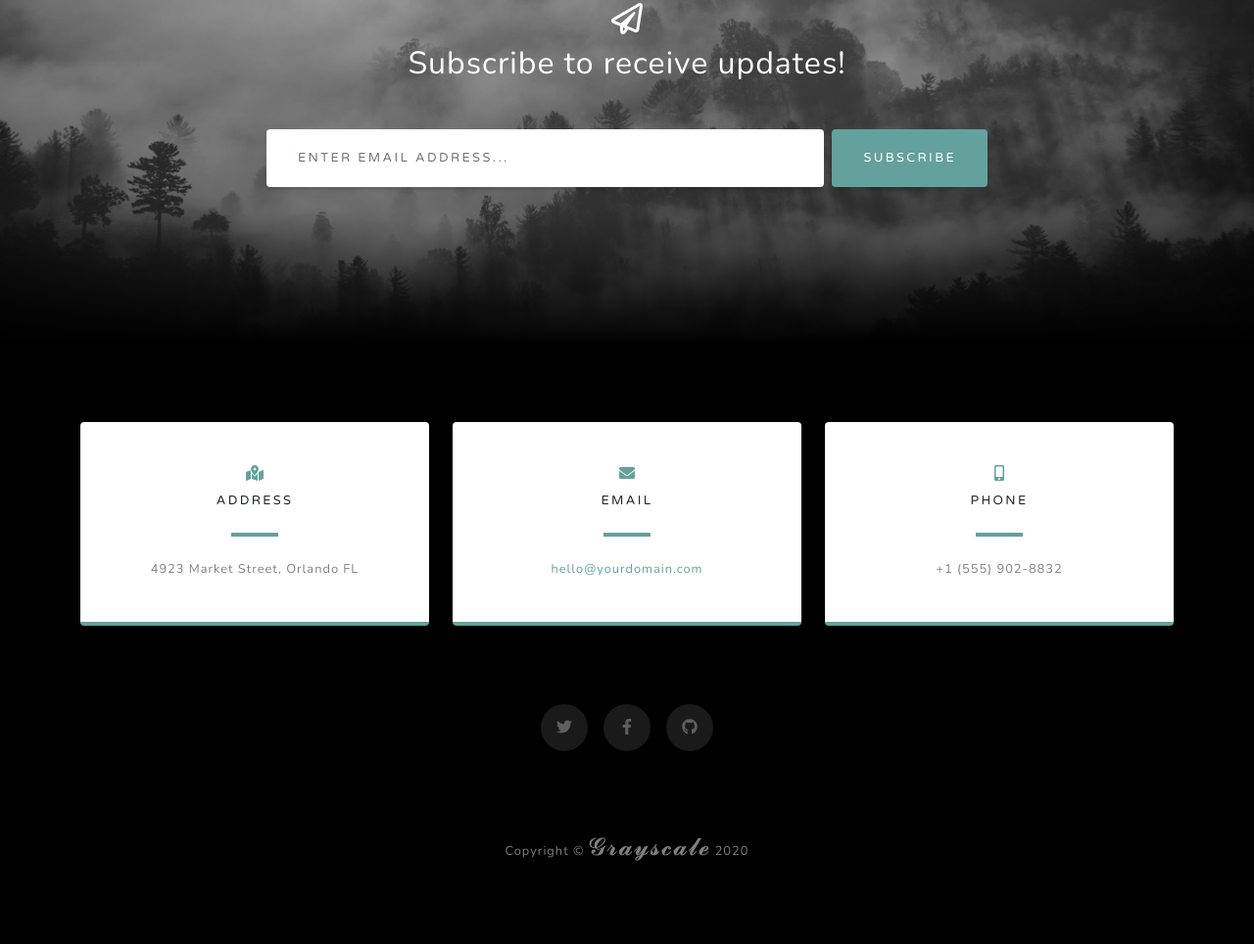
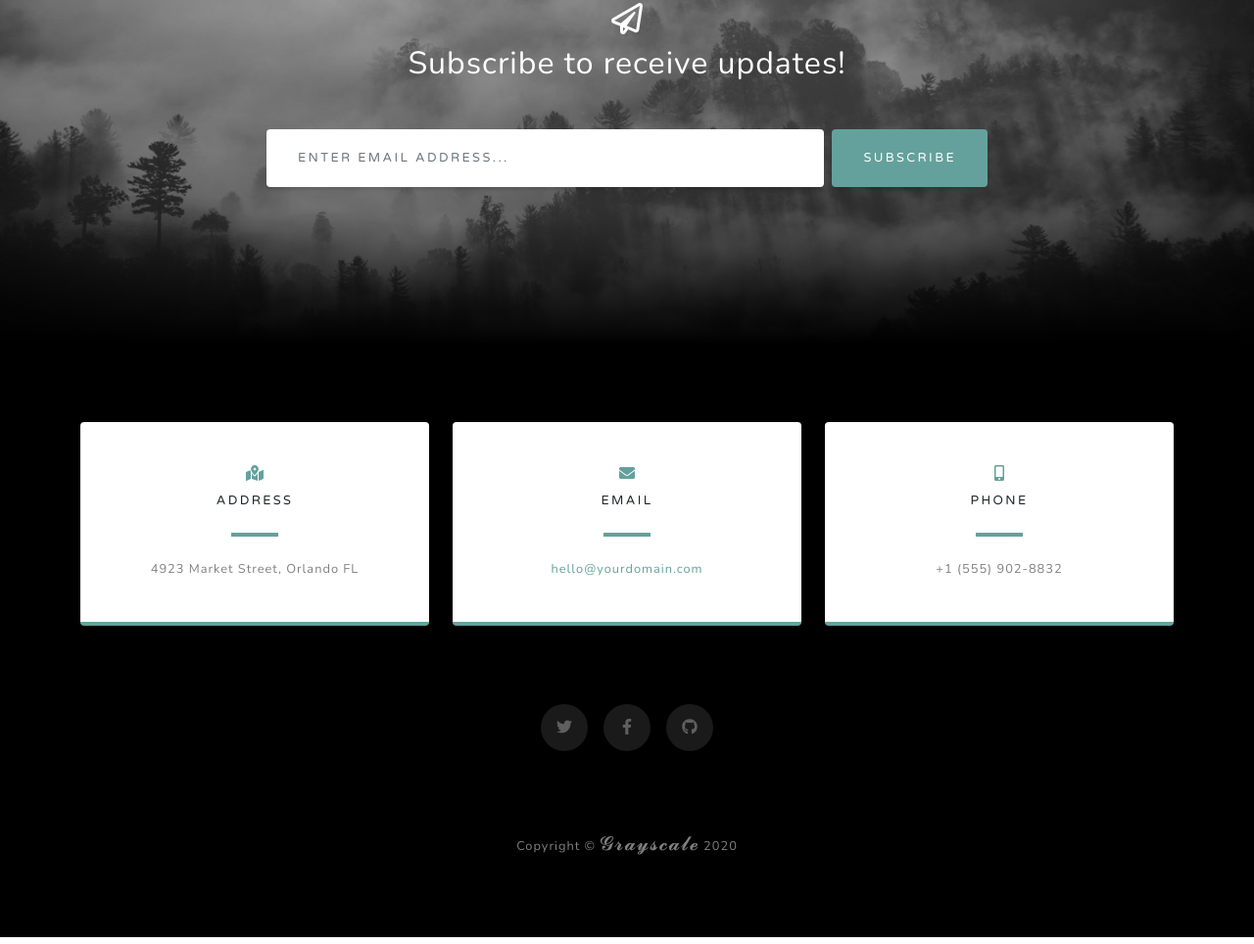
Before and after one commit to Toluene11/Grayscale, a plain HTML site: page index.html in a window 1280 px wide. Shown: the part 3277-4241 px from the top of the page at 98% size. Drawn offline with nearby package versions, Linux system fonts and the light colour scheme.

Commit message:
Update index.html

```diff
--- a/index.html
+++ b/index.html
@@ -161,7 +161,7 @@
             </div>
         </section>
         <!-- Footer-->
-        <footer class="footer bg-black small text-center text-white-50"><div class="container">Copyright © <span style="font-size:25px">𝓖𝓻𝓪𝔂𝓼𝓬𝓪𝓵𝓮</span> 2020</div></footer>
+        <footer class="footer bg-black small text-center text-white-50"><div class="container">Copyright © <span style="font-size:20px">𝓖𝓻𝓪𝔂𝓼𝓬𝓪𝓵𝓮</span> 2020</div></footer>
         <!-- Bootstrap core JS-->
         <script src="https://cdnjs.cloudflare.com/ajax/libs/jquery/3.5.1/jquery.min.js"></script>
         <script src="https://cdn.jsdelivr.net/npm/bootstrap@4.5.3/dist/js/bootstrap.bundle.min.js"></script>
```
